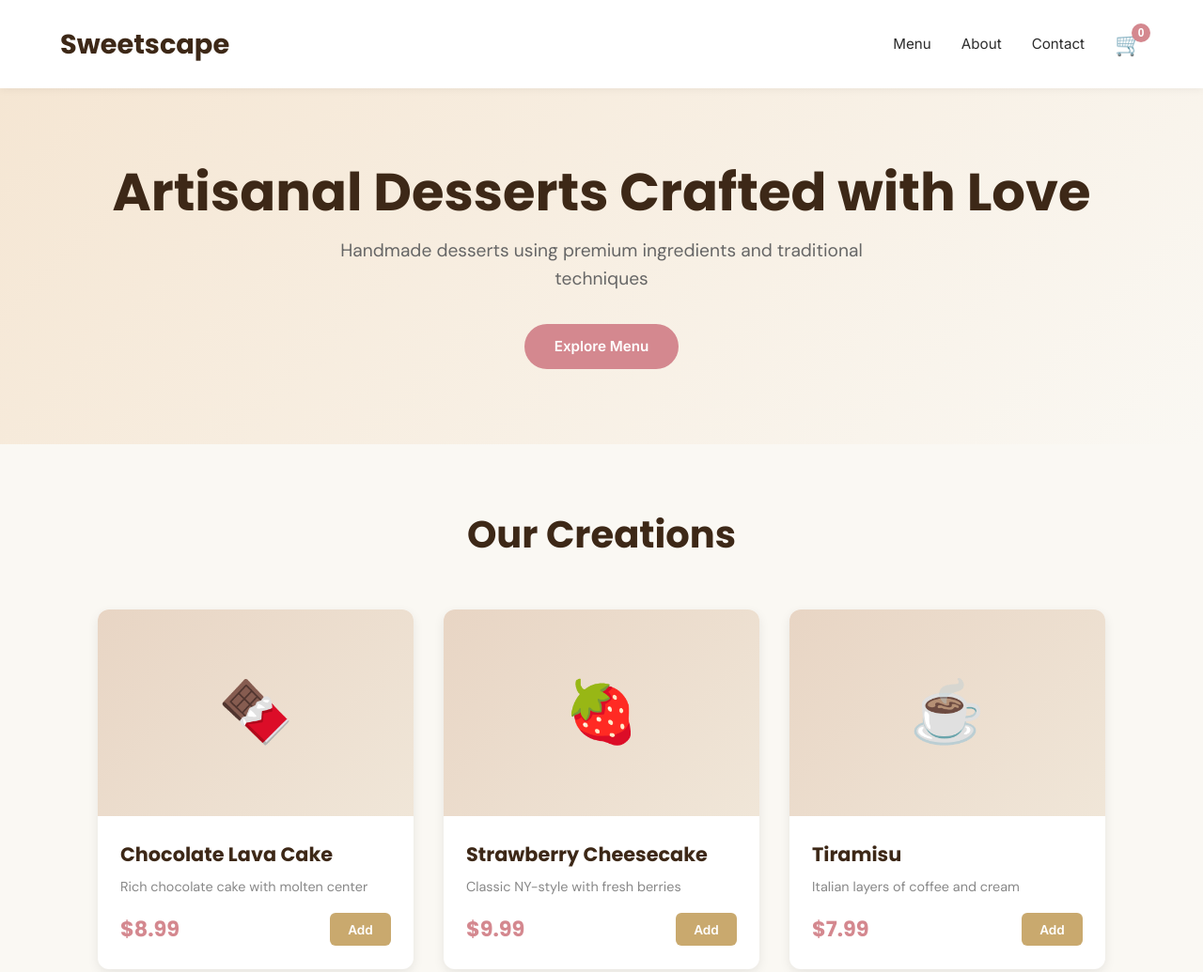
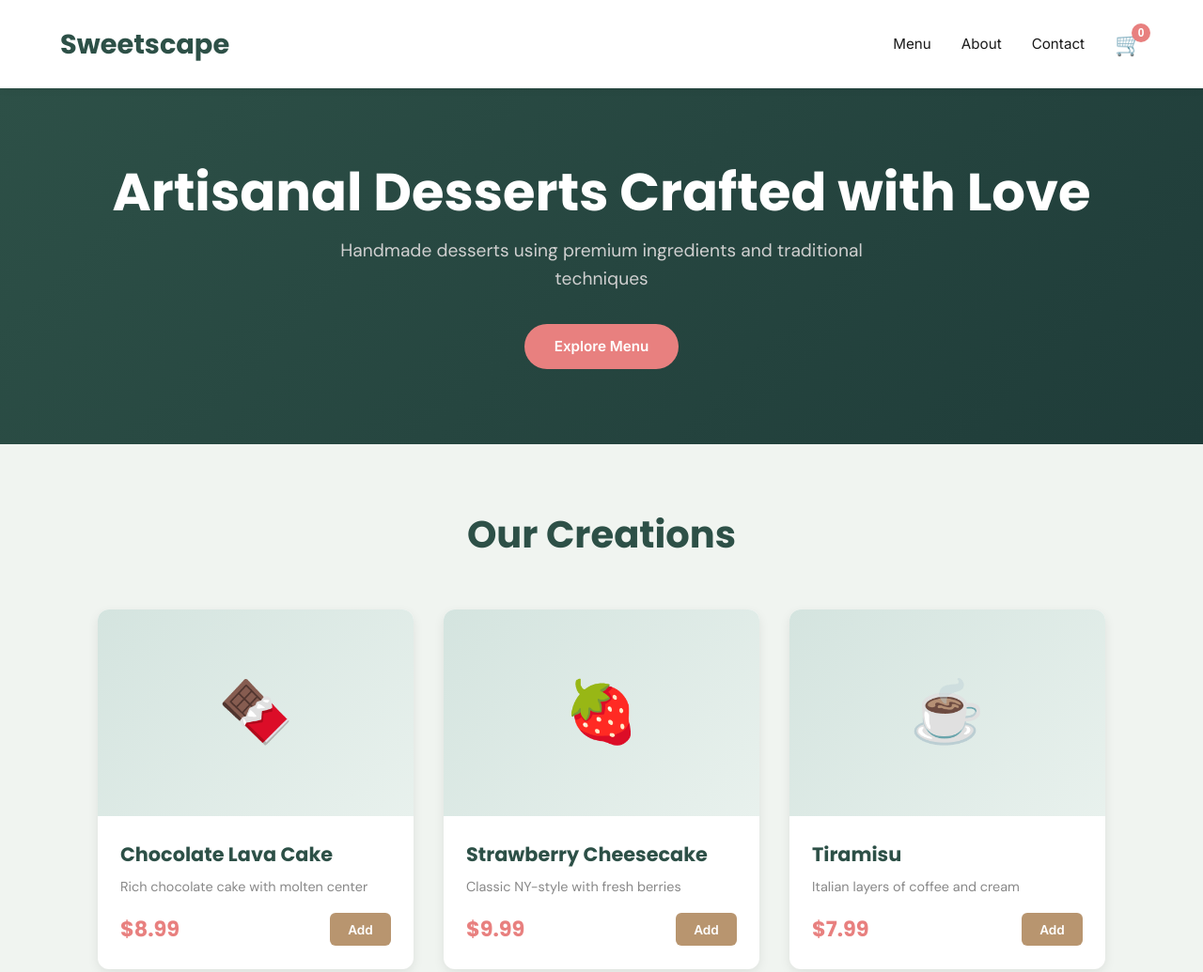
Before and after one commit to santai-artifacts/lsunny-untitled-project-34-832, a plain HTML site: page index.html in a window 1280 px wide. Shown: the top 1035 px of the page at 94% size. Drawn offline with Linux system fonts and the light colour scheme.

Commit message:
Agent changes (background)

```diff
--- a/index.html
+++ b/index.html
@@ -13,12 +13,12 @@
         }
 
         :root {
-            --cream: #faf8f3;
-            --dark-brown: #3d2817;
-            --rose: #d4888f;
-            --gold: #c9a96e;
-            --light-gray: #f5f1ed;
-            --text: #2c2c2c;
+            --cream: #f0f4f0;
+            --dark-brown: #2d5047;
+            --rose: #e8807f;
+            --gold: #b8956f;
+            --light-gray: #e8f1ed;
+            --text: #1a1a1a;
         }
 
         body {
@@ -93,7 +93,7 @@
 
         /* Hero */
         .hero {
-            background: linear-gradient(135deg, #f5e6d3 0%, #faf8f3 100%);
+            background: linear-gradient(135deg, #2d5047 0%, #1f3c39 100%);
             padding: 5rem 5%;
             text-align: center;
         }
@@ -102,14 +102,14 @@
             font-family: 'Poppins', sans-serif;
             font-size: 3.5rem;
             margin-bottom: 1rem;
-            color: var(--dark-brown);
+            color: white;
             line-height: 1.1;
             font-weight: 700;
         }
 
         .hero p {
             font-size: 1.2rem;
-            color: #666;
+            color: #d0d0d0;
             margin-bottom: 2rem;
             max-width: 600px;
             margin-left: auto;
@@ -174,7 +174,7 @@
         .product-image {
             width: 100%;
             height: 220px;
-            background: linear-gradient(135deg, #e8d5c4 0%, #f0e6d8 100%);
+            background: linear-gradient(135deg, #d4e4df 0%, #e8f1ed 100%);
             display: flex;
             align-items: center;
             justify-content: center;
@@ -375,7 +375,7 @@
 
         .about-image {
             height: 300px;
-            background: linear-gradient(135deg, #f0d5c4 0%, #f8e8d8 100%);
+            background: linear-gradient(135deg, #d4e4df 0%, #e8f1ed 100%);
             border-radius: 12px;
             display: flex;
             align-items: center;
```
